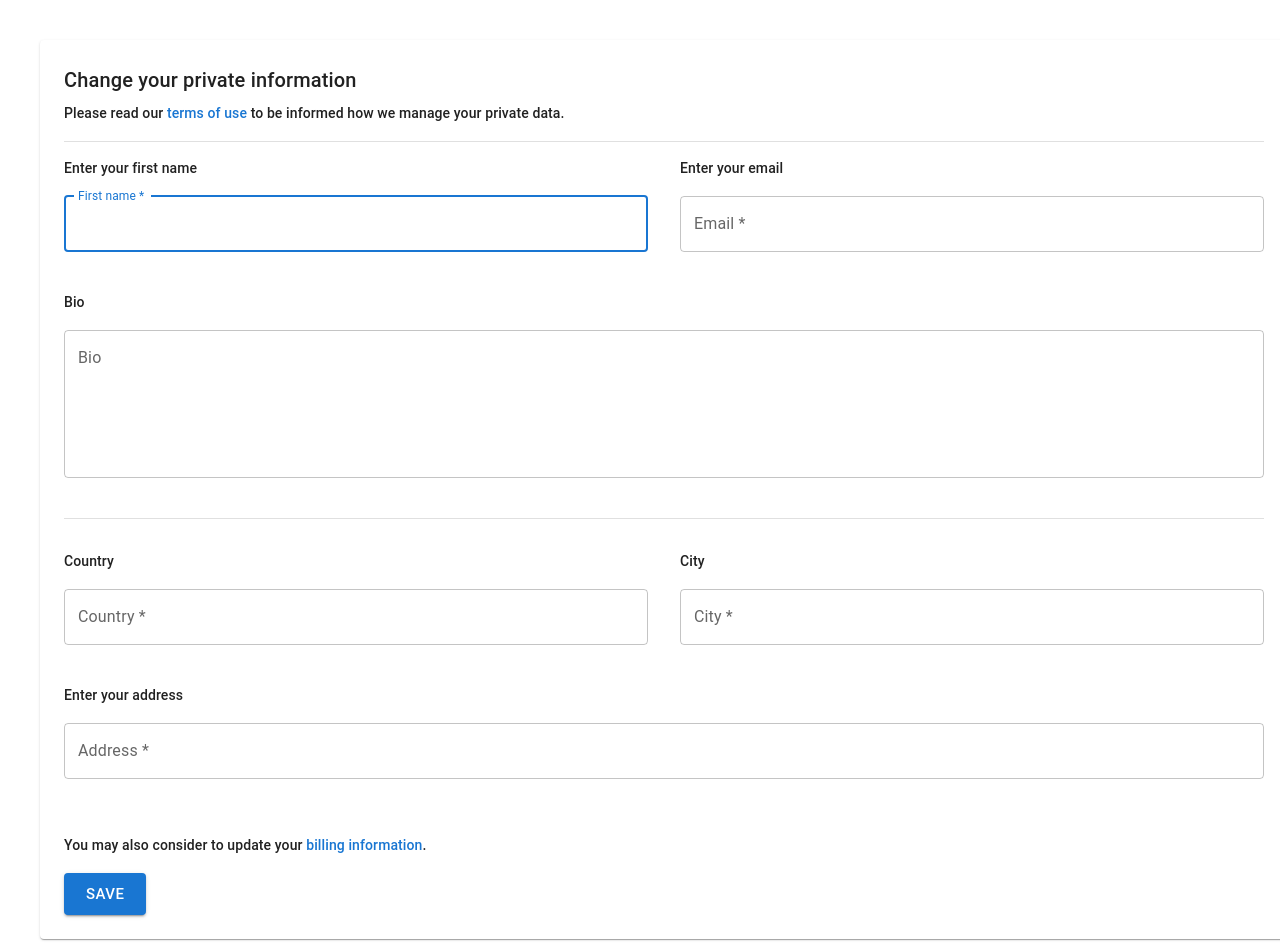
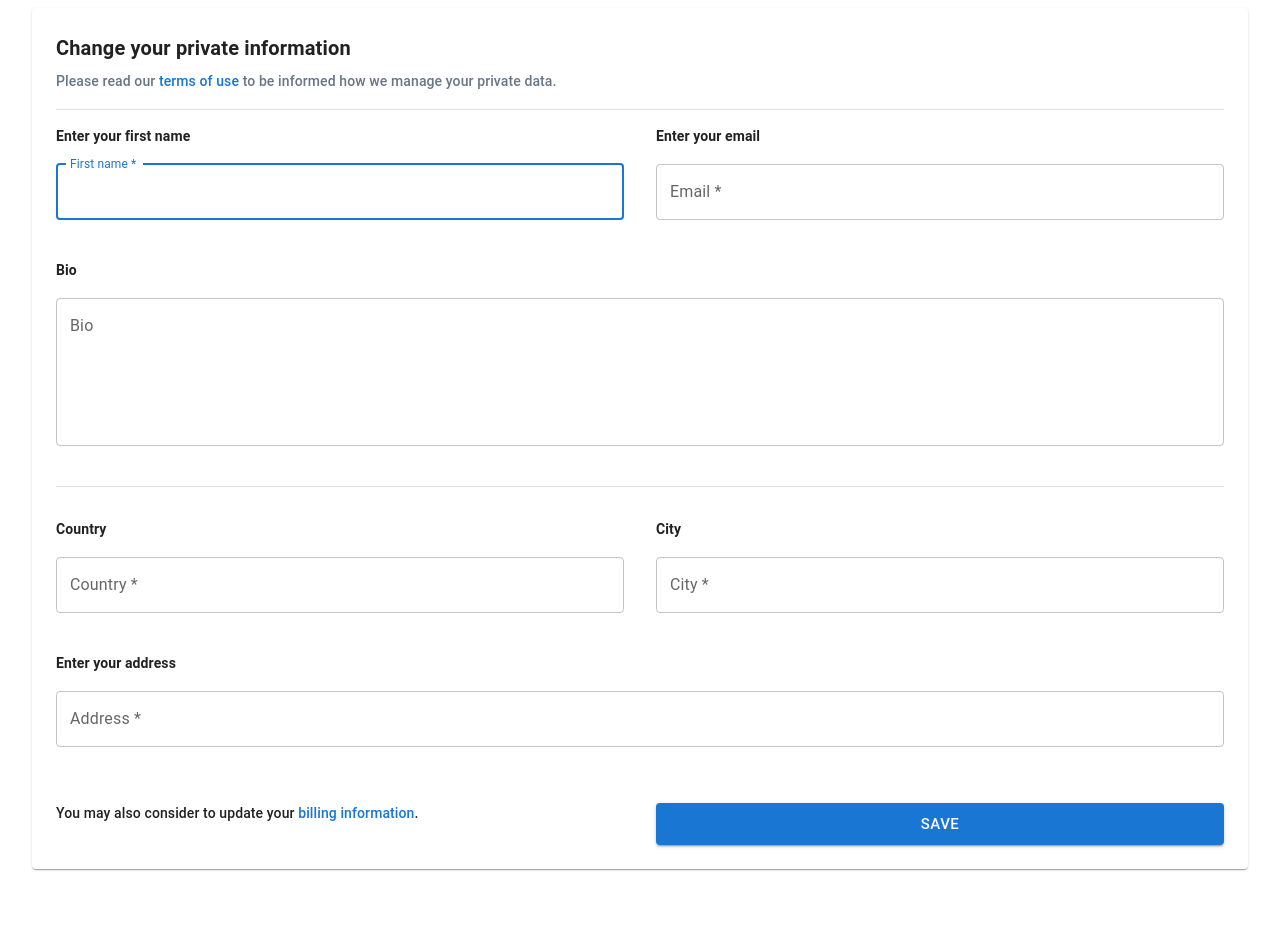
Before and after one commit to GreyHound87/mail-form, a React (Vite) app: page / in a window 1280 px wide. After the commit the page ends 877 px from the top, so only its background shows below. Built offline with nearby package versions, Linux system fonts and the light colour scheme.

Commit message:
подправил вёрстку

```diff
--- a/src/components/FormComponent/FormComponent.jsx
+++ b/src/components/FormComponent/FormComponent.jsx
@@ -12,7 +12,14 @@ export function FormComponent({ onSubmit }) {
                 <form onSubmit={handleSubmit}>
                     <Grid container spacing={4}>
                         <Grid item xs={12} sm={6}>
-                            <Typography variant="subtitle2">Enter your first name</Typography>
+                            <Typography
+                                variant="subtitle2"
+                                sx={{
+                                    fontWeight: 700,
+                                }}
+                            >
+                                Enter your first name
+                            </Typography>
                             <Field
                                 name="firstName"
                                 component={renderTextField}
@@ -22,11 +29,25 @@ export function FormComponent({ onSubmit }) {
                             />
                         </Grid>
                         <Grid item xs={12} sm={6}>
-                            <Typography variant="subtitle2">Enter your email</Typography>
+                            <Typography
+                                variant="subtitle2"
+                                sx={{
+                                    fontWeight: 700,
+                                }}
+                            >
+                                Enter your email
+                            </Typography>
                             <Field name="email" component={renderTextField} label="Email *" validate={validateEmail} />
                         </Grid>
                         <Grid item xs={12}>
-                            <Typography variant="subtitle2">Bio</Typography>
+                            <Typography
+                                variant="subtitle2"
+                                sx={{
+                                    fontWeight: 700,
+                                }}
+                            >
+                                Bio
+                            </Typography>
                             <Field
                                 name="bio"
                                 component={renderTextField}
@@ -40,18 +61,39 @@ export function FormComponent({ onSubmit }) {
                             <Divider />
                         </Grid>
                         <Grid item xs={12} sm={6}>
-                            <Typography variant="subtitle2">Country</Typography>
+                            <Typography
+                                variant="subtitle2"
+                                sx={{
+                                    fontWeight: 700,
+                                }}
+                            >
+                                Country
+                            </Typography>
                             <Field name="country" component={renderTextField} label="Country *" validate={required} />
                         </Grid>
                         <Grid item xs={12} sm={6}>
-                            <Typography variant="subtitle2">City</Typography>
+                            <Typography
+                                variant="subtitle2"
+                                sx={{
+                                    fontWeight: 700,
+                                }}
+                            >
+                                City
+                            </Typography>
                             <Field name="city" component={renderTextField} label="City *" validate={required} />
                         </Grid>
                         <Grid item xs={12}>
-                            <Typography variant="subtitle2">Enter your address</Typography>
+                            <Typography
+                                variant="subtitle2"
+                                sx={{
+                                    fontWeight: 700,
+                                }}
+                            >
+                                Enter your address
+                            </Typography>
                             <Field name="address" component={renderTextField} label="Address *" validate={required} />
                         </Grid>
-                        <Grid item xs={12}>
+                        <Grid item xs={12} sm={6}>
                             <Box mt={2}>
                                 <Typography variant="subtitle2">
                                     You may also consider to update your{' '}
@@ -61,8 +103,16 @@ export function FormComponent({ onSubmit }) {
                                     .
                                 </Typography>
                             </Box>
+                        </Grid>
+                        <Grid item xs={12} sm={6}>
                             <Box mt={2}>
-                                <Button type="submit" variant="contained" color="primary" size="large">
+                                <Button
+                                    type="submit"
+                                    variant="contained"
+                                    color="primary"
+                                    size="large"
+                                    sx={{ width: '100%' }}
+                                >
                                     Save
                                 </Button>
                             </Box>
--- a/src/components/MailForm/MailForm.jsx
+++ b/src/components/MailForm/MailForm.jsx
@@ -1,6 +1,6 @@
 import React, { useState } from 'react';
 import { useDispatch } from 'react-redux';
-import { Grid, Paper, Card, Box, Typography, Link, Divider } from '@mui/material';
+import { Grid, Paper, Card, Box, Typography, Link, Divider, Container } from '@mui/material';
 import { FormComponent } from '../FormComponent';
 import { Modal } from '../Modal';
 import { setFormValues } from '../../redux/slices/formSlice';
@@ -23,14 +23,27 @@ export function MailForm() {
 
     return (
         <>
-            <Grid container spacing={4} sx={{ maxWidth: '1280px', margin: '0 auto' }}>
-                <Grid item>
+            <Container maxWidth={'lg'} sx={{ maxWidth: '1280px !important' }}>
+                <Grid container spacing={4}>
+                    <Grid item xs={12}>
                         <Paper elevation={1} component={Card}>
                             <Box p={3}>
-                            <Typography variant="h6" gutterBottom>
+                                <Typography
+                                    variant="h6"
+                                    gutterBottom
+                                    sx={{
+                                        fontWeight: 700,
+                                    }}
+                                >
                                     Change your private information
                                 </Typography>
-                            <Typography variant="subtitle2">
+                                <Typography
+                                    variant="subtitle2"
+                                    sx={{
+                                        fontWeight: 500,
+                                        color: 'rgb(103, 119, 136)',
+                                    }}
+                                >
                                     Please read our{' '}
                                     <Link href="https://www.google.com/" underline="none">
                                         terms of use
@@ -45,6 +58,7 @@ export function MailForm() {
                         </Paper>
                     </Grid>
                 </Grid>
+            </Container>
             <Modal isOpen={isModalOpen} onClose={() => setModalOpen(false)} onSubmit={handleModalSubmit} />
         </>
     );
--- a/src/utils/validators.js
+++ b/src/utils/validators.js
@@ -1,4 +1,4 @@
-export const required = (value) => (value ? undefined : 'Required');
+export const required = (value) => (value ? undefined : 'Please specify information');
 
 const emailPattern = /^[A-Z0-9._%+-]+@[A-Z0-9.-]+\.[A-Z]{2,4}$/i;
-export const validateEmail = (value) => (emailPattern.test(value) ? undefined : 'Invalid email address');
+export const validateEmail = (value) => (emailPattern.test(value) ? undefined : 'Please enter a valid email address');
```
Also changed, not shown: 1 other file (tests, documents, lock files or other folders). Lines whose indentation alone changed are shown as unchanged.
